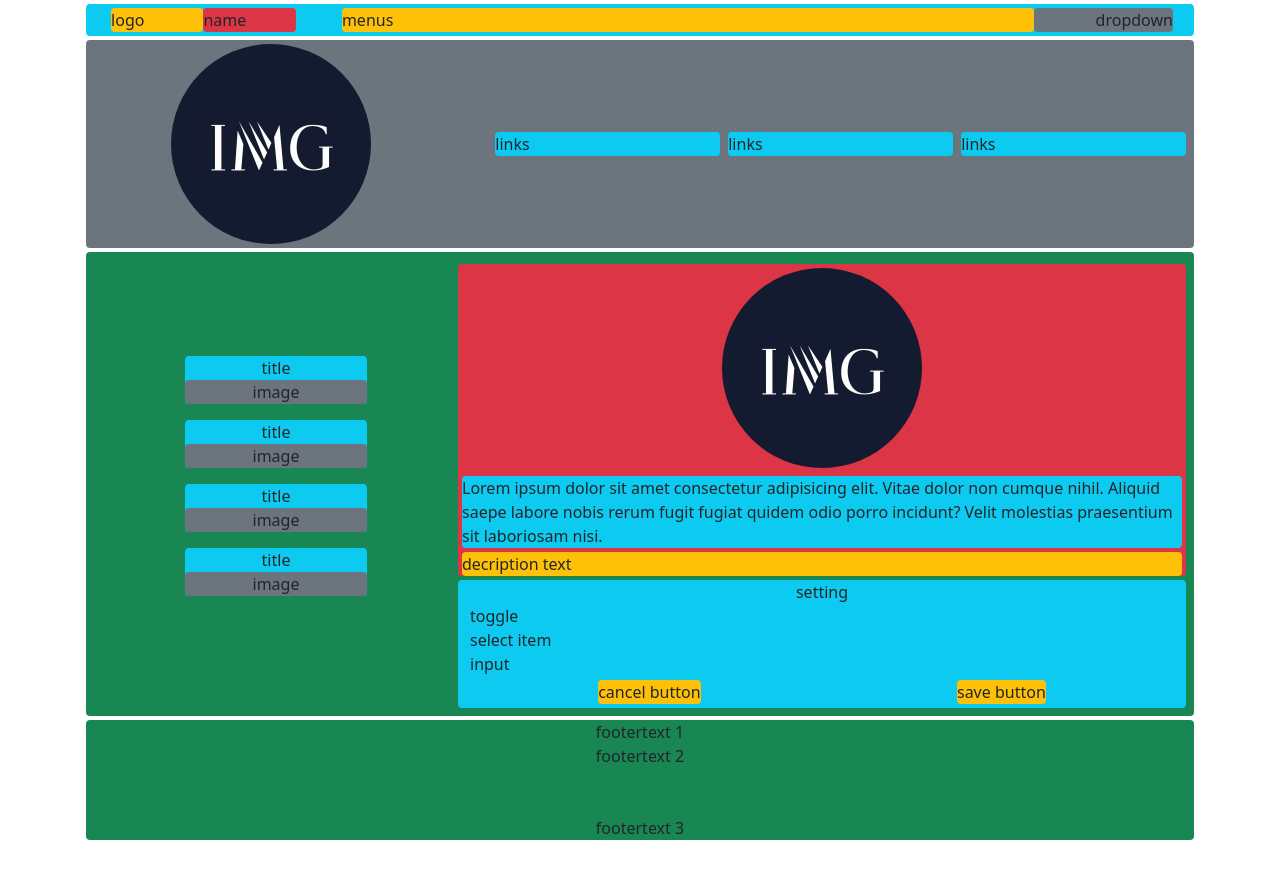
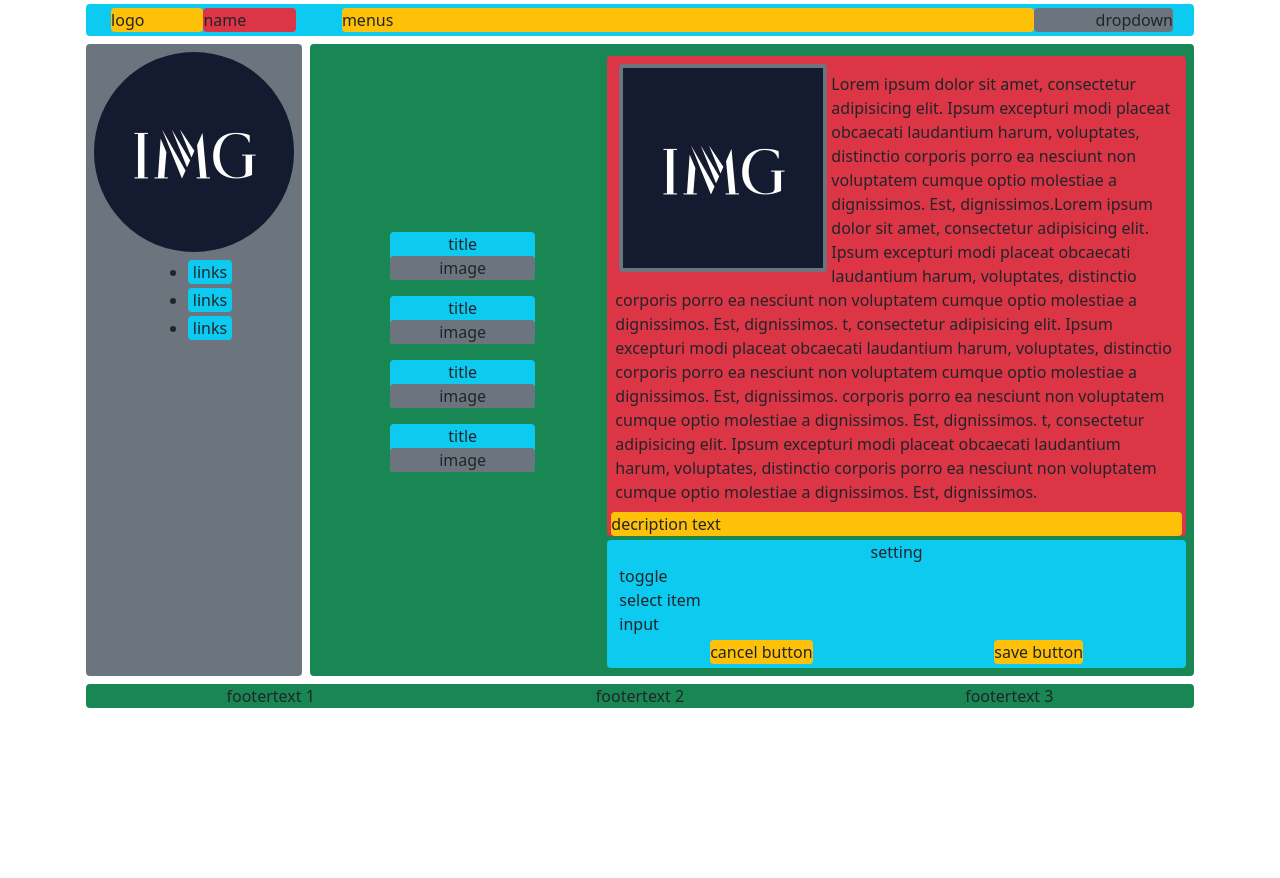
Before and after one commit to sumiya12/bootstrap-exercise, a plain HTML site: page index.html in a window 1280 px wide. After the commit the page ends 800 px from the top, so only its background shows below. Drawn offline with nearby package versions, Linux system fonts and the light colour scheme.

Commit message:
responsive done

```diff
--- a/index.html
+++ b/index.html
@@ -44,20 +44,20 @@
       >
         menus
       </div>
-      <div class="row-12 bg-secondary align-center rounded m-1 d-md-none">
+      <div class="row-12 bg-secondary align-center rounded m-1 p-1 d-md-none">
         <img
           src="/bootstrap-exercise/1644402020387 (1).jpg"
           alt=""
           class="rounded-circle mx-auto d-block p-1"
         />
-        <ul class="list text-center my-1 rounded">
+        <ul class="list text-center my-1 rounded my-1">
           <li class="list-item bg-info my-1 w-25 mx-auto rounded">links</li>
           <li class="list-item bg-info my-1 w-25 mx-auto rounded">links</li>
-          <li class="list-item bg-info my-1 w-25 mx-auto rounded">links</li>
+          <li class="list-item bg-info mx-1 w-25 mx-auto rounded">links</li>
         </ul>
       </div>
       <div
-        class="row-12 bg-secondary justify-content-around rounded m-1 d-none d-md-flex"
+        class="row-12 bg-secondary justify-content-around rounded m-1 d-none d-md-flex d-lg-none"
       >
         <img
           src="/bootstrap-exercise/1644402020387 (1).jpg"
@@ -72,6 +72,22 @@
           </ul>
         </div>
       </div>
+      <div class="d-flex">
+        <div
+          class="row-12 bg-secondary align-center rounded m-1 p-1 d-none d-lg-block"
+        >
+          <img
+            src="/bootstrap-exercise/1644402020387 (1).jpg"
+            alt=""
+            class="rounded-circle mx-auto d-block p-1"
+          />
+          <ul class="list text-center my-1 rounded my-1">
+            <li class="list-item bg-info my-1 w-25 mx-auto rounded">links</li>
+            <li class="list-item bg-info my-1 w-25 mx-auto rounded">links</li>
+            <li class="list-item bg-info mx-1 w-25 mx-auto rounded">links</li>
+          </ul>
+        </div>
+
         <div
           class="row-12 bg-success rounded m-1 align-items-center justify-content-center p-2 d-md-flex"
         >
@@ -113,19 +129,95 @@
           </div>
           <div class="col-md-8">
             <div class="contaianer m-1 mx-auto bg-danger rounded">
-            <div>
+              <div class="col d-sm-block d-md-none d-lg-none">
+                <div class="m-1 p-1">
                   <img
                     src="/bootstrap-exercise/1644402020387 (1).jpg"
                     alt=""
-                class="rounded-circle mx-auto d-block p-1"
+                    class="rounded mx-auto d-block bg-secondary"
                   />
                 </div>
-            <div class="bg-info rounded m-1">
-              Lorem ipsum dolor sit amet consectetur adipisicing elit. Vitae
-              dolor non cumque nihil. Aliquid saepe labore nobis rerum fugit
-              fugiat quidem odio porro incidunt? Velit molestias praesentium sit
-              laboriosam nisi.
+                <p class="rounded m-1">
+                  Lorem ipsum dolor sit amet, consectetur adipisicing elit.
+                  Ipsum excepturi modi placeat obcaecati laudantium harum,
+                  voluptates, distinctio corporis porro ea nesciunt non
+                  voluptatem cumque optio molestiae a dignissimos. Est,
+                  dignissimos.Lorem ipsum dolor sit amet, consectetur
+                  adipisicing elit. Ipsum excepturi modi placeat obcaecati
+                  laudantium harum, voluptates, distinctio corporis porro ea
+                  nesciunt non voluptatem cumque optio molestiae a dignissimos.
+                  Est, dignissimos. t, consectetur adipisicing elit. Ipsum
+                  excepturi modi placeat obcaecati laudantium harum, voluptates,
+                  distinctio corporis porro ea nesciunt non voluptatem cumque
+                  optio molestiae a dignissimos. Est, dignissimos. corporis
+                  porro ea nesciunt non voluptatem cumque optio molestiae a
+                  dignissimos. Est, dignissimos. t, consectetur adipisicing
+                  elit. Ipsum excepturi modi placeat obcaecati laudantium harum,
+                  voluptates, distinctio corporis porro ea nesciunt non
+                  voluptatem cumque optio molestiae a dignissimos. Est,
+                  dignissimos.
+                </p>
               </div>
+              <div class="col d-md-inline d-lg-none d-none">
+                <div class="m-1 p-1">
+                  <img
+                    src="/bootstrap-exercise/1644402020387 (1).jpg"
+                    alt=""
+                    class="rounded d-block mx-auto bg-secondary"
+                  />
+                </div>
+                <p class="rounded m-1">
+                  Lorem ipsum dolor sit amet, consectetur adipisicing elit.
+                  Ipsum excepturi modi placeat obcaecati laudantium harum,
+                  voluptates, distinctio corporis porro ea nesciunt non
+                  voluptatem cumque optio molestiae a dignissimos. Est,
+                  dignissimos.Lorem ipsum dolor sit amet, consectetur
+                  adipisicing elit. Ipsum excepturi modi placeat obcaecati
+                  laudantium harum, voluptates, distinctio corporis porro ea
+                  nesciunt non voluptatem cumque optio molestiae a dignissimos.
+                  Est, dignissimos. t, consectetur adipisicing elit. Ipsum
+                  excepturi modi placeat obcaecati laudantium harum, voluptates,
+                  distinctio corporis porro ea nesciunt non voluptatem cumque
+                  optio molestiae a dignissimos. Est, dignissimos. corporis
+                  porro ea nesciunt non voluptatem cumque optio molestiae a
+                  dignissimos. Est, dignissimos. t, consectetur adipisicing
+                  elit. Ipsum excepturi modi placeat obcaecati laudantium harum,
+                  voluptates, distinctio corporis porro ea nesciunt non
+                  voluptatem cumque optio molestiae a dignissimos. Est,
+                  dignissimos.
+                </p>
+              </div>
+              <!-- lg hemjeee -->
+              <div class="col d-none d-lg-inline">
+                <div class="m-1 p-1">
+                  <img
+                    src="/bootstrap-exercise/1644402020387 (1).jpg"
+                    alt=""
+                    class="float-start rounded p-1 m-1 bg-secondary"
+                  />
+                </div>
+                <p class="rounded m-1 p-1">
+                  Lorem ipsum dolor sit amet, consectetur adipisicing elit.
+                  Ipsum excepturi modi placeat obcaecati laudantium harum,
+                  voluptates, distinctio corporis porro ea nesciunt non
+                  voluptatem cumque optio molestiae a dignissimos. Est,
+                  dignissimos.Lorem ipsum dolor sit amet, consectetur
+                  adipisicing elit. Ipsum excepturi modi placeat obcaecati
+                  laudantium harum, voluptates, distinctio corporis porro ea
+                  nesciunt non voluptatem cumque optio molestiae a dignissimos.
+                  Est, dignissimos. t, consectetur adipisicing elit. Ipsum
+                  excepturi modi placeat obcaecati laudantium harum, voluptates,
+                  distinctio corporis porro ea nesciunt non voluptatem cumque
+                  optio molestiae a dignissimos. Est, dignissimos. corporis
+                  porro ea nesciunt non voluptatem cumque optio molestiae a
+                  dignissimos. Est, dignissimos. t, consectetur adipisicing
+                  elit. Ipsum excepturi modi placeat obcaecati laudantium harum,
+                  voluptates, distinctio corporis porro ea nesciunt non
+                  voluptatem cumque optio molestiae a dignissimos. Est,
+                  dignissimos.
+                </p>
+              </div>
+
               <div class="bg-warning rounded m-1">decription text</div>
             </div>
             <div class="container bg-info rounded">
@@ -142,11 +234,22 @@
             </div>
           </div>
         </div>
-      <div class="row-12 bg-success rounded m-1 text-center">
+      </div>
+
+      <div
+        class="row-12 bg-success rounded m-1 text-center d-sm-block d-md-none"
+      >
         <div>footertext 1</div>
         <div>footertext 2</div>
         <div class="m-5">footertext 3</div>
       </div>
+      <div
+        class="row-12 bg-success rounded m-1 text-center d-none d-md-flex justify-content-around"
+      >
+        <div>footertext 1</div>
+        <div>footertext 2</div>
+        <div class="">footertext 3</div>
+      </div>
     </div>
   </body>
 </html>
```
Lines whose indentation alone changed are shown as unchanged.
